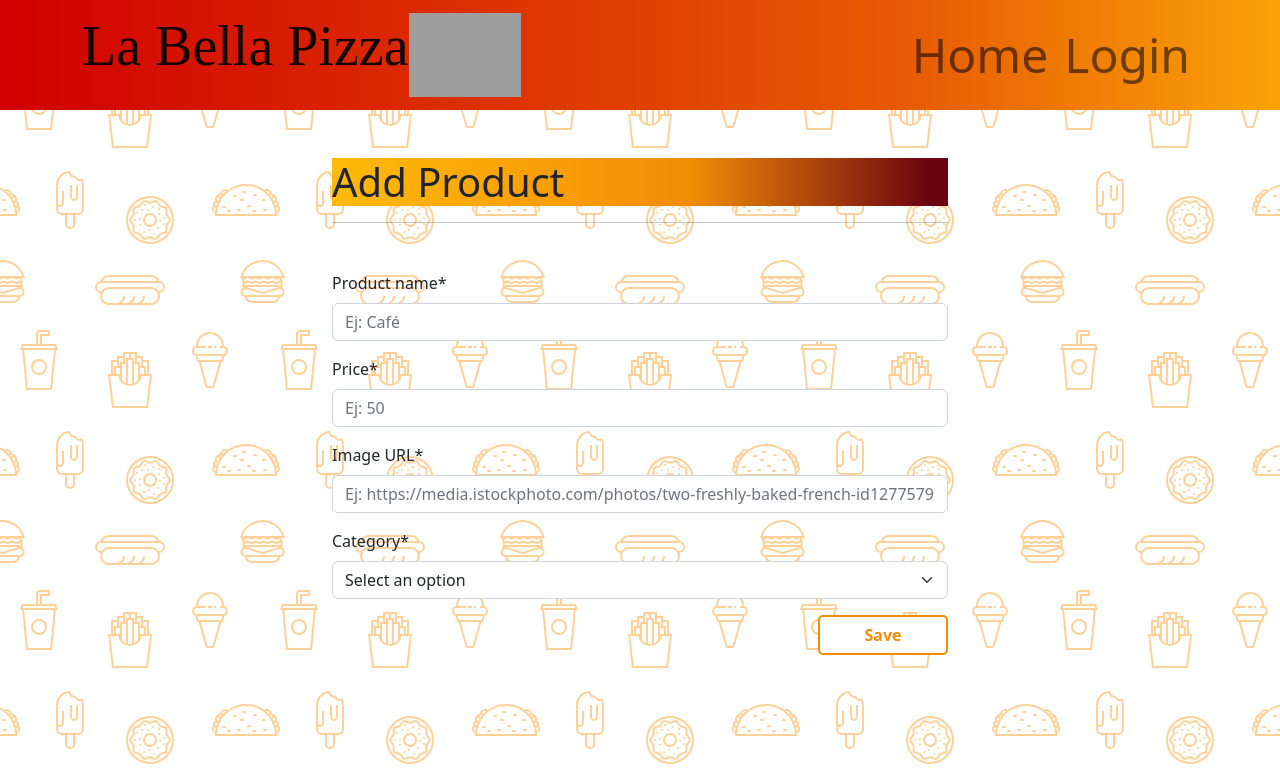
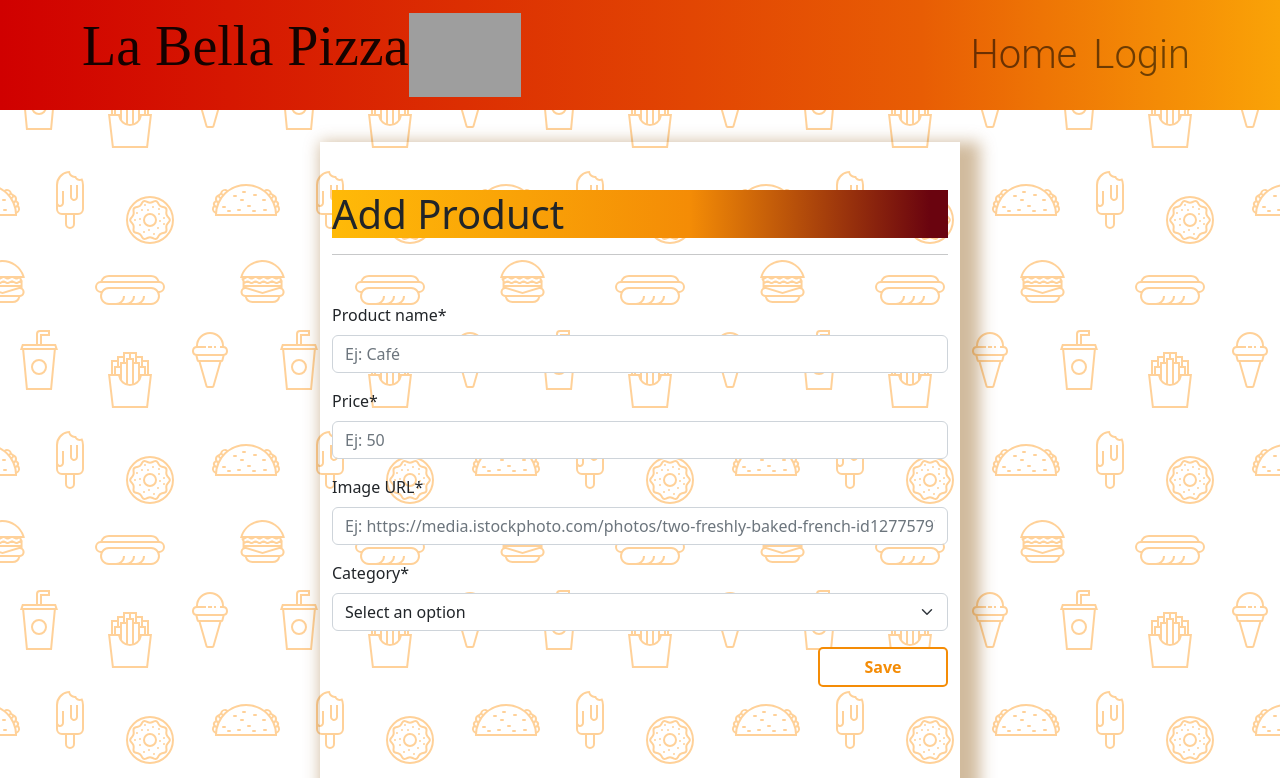
Before and after one commit to CarlosCala/Proyecto3--RollingPizza, a React (Create React App) app: page /product/create in a window 1280 px wide. Shown: the top 778 px of the page. Built offline with nearby package versions, Linux system fonts and the light colour scheme; no server answers; grey boxes are pictures that could not be loaded; a web font is replaced by a local one.

Commit message:
style update product

```diff
--- a/src/App.css
+++ b/src/App.css
@@ -157,8 +157,14 @@
 .bgEditUser {
   background: rgb(255, 186, 8);
   background: linear-gradient(90deg, rgba(255, 186, 8, 1) 0%, rgba(244, 140, 6, 1) 58%, rgba(106, 4, 15, 1) 97%);
+  /* box-shadow: 15px 10px 15px rgba(0, 0, 0, 0.466); */
 }
 
+.editProduct{
+  background: rgb(255, 186, 8);
+  background: linear-gradient(90deg, rgba(255, 186, 8, 1) 0%, rgba(244, 140, 6, 1) 58%, rgba(106, 4, 15, 1) 97%);
+  /* box-shadow: 15px 10px 15px rgba(0, 0, 0, 0.466); */
+}
 /* ************* carrousel ********************/
 
 .carrousel-img {
@@ -204,10 +210,18 @@
   background: linear-gradient(90deg, rgba(208, 0, 0, 1) 0%, rgba(232, 93, 4, 1) 72%, rgba(250, 163, 7, 1) 100%);
 }
 
+@import url(https://fonts.googleapis.com/css2?family=Roboto:wght@100;200;300;400;500;600;800;900&display=swap);
+
+
+
+/* navigations */
+.navigations{
+  font-family: 'Roboto', sans-serif;
+}
 /* button logout */
 
 .css-button-arrow--red {
-  margin-top: 1.5rem;
+  margin-top: 1rem;
   min-width: 130px;
   max-width: 2rem;
   height: 40px;
@@ -283,7 +297,7 @@
 
 /* register */
 .registerContainer:hover {
-  background-color: #f48d063a;
+  background-color: rgba(244, 141, 6, 0.227);
   box-shadow: #d00000a2 -5px 5px,
     #8b01017c -10px 10px,
     #8d010185 -15px 15px,
@@ -294,8 +308,11 @@
 
 .createProductContainer,
 .orderStatusContainer,
-.editUserContainer {
+.editUserContainer,
+.containerEditProduct {
+  margin-top: 2rem;
   width: 40rem !important;
+   box-shadow: 10px 10px 15px 10px rgba(136, 77, 1, 0.384);
 }
 
 /* mediaQueries */
@@ -313,7 +330,8 @@
   .registerContainer,
   .createProductContainer,
   .orderStatusContainer,
-  .editUserContainer {
+  .editUserContainer,
+  .containerEditProduct {
     width: 80% !important;
   }
 }
@@ -349,7 +367,8 @@
   .registerContainer,
   .createProductContainer,
   .orderStatusContainer,
-  .editUserContainer {
+  .editUserContainer,
+  .containerEditProduct {
     width: 80% !important;
   }
 }
@@ -371,7 +390,9 @@
   .registerContainer,
   .createProductContainer,
   .orderStatusContainer,
-  .editUserContainer {
+  .editUserContainer,
+  .containerEditProduct
+   {
     width: 80% !important;
   }
 }
--- a/src/views/Admin/components/productEdit/ProductEdit.js
+++ b/src/views/Admin/components/productEdit/ProductEdit.js
@@ -90,8 +90,8 @@
 
   return (
     <div>
-      <Container className="py-5">
-        <h1>Edit Product</h1>
+      <Container className="py-5 containerEditProduct">
+        <h1 className="editProduct">Edit Product</h1>
         <hr />
         {/* Form Product */}
         <Form className="my-5" onSubmit={handleSubmit}>
--- a/src/views/layouts/Navigation.js
+++ b/src/views/layouts/Navigation.js
@@ -27,7 +27,7 @@
           <Navbar.Toggle aria-controls="basic-navbar-nav" />
           <Navbar.Collapse id="basic-navbar-nav">
             <div></div>
-            <Nav className="ms-auto color-nav display-5">
+            <Nav className="ms-auto color-nav display-6 navigations">
               <Link className="nav-link" to="/">
                 Home
               </Link>
```
